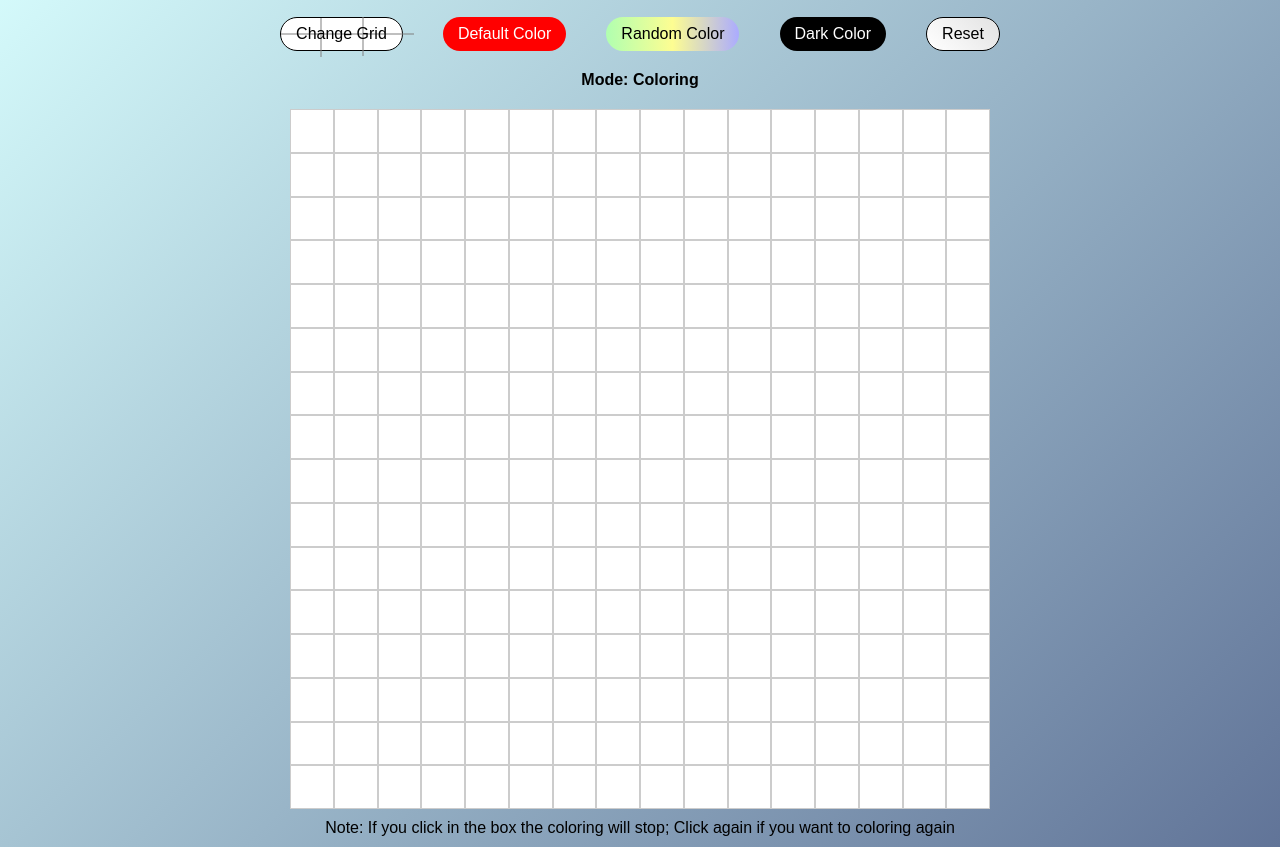
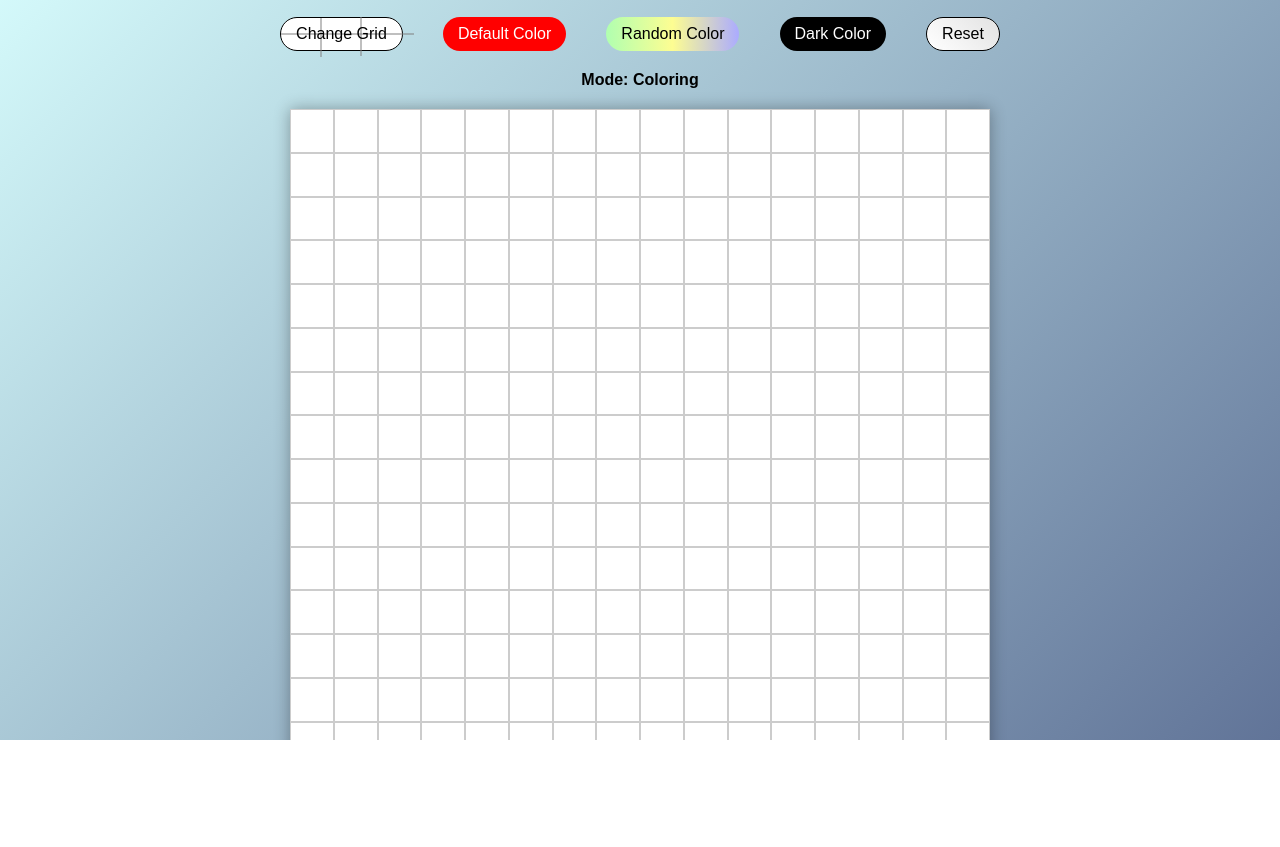
Before and after one commit to Fekx-R/Etch-a-Sketch_Project, a plain HTML site: page index.html in a window 1280 px wide. Shown: the part 60-907 px from the top of the page. After the commit the page ends 800 px from the top, so only its background shows below. Drawn offline with Linux system fonts and the light colour scheme.

Commit message:
adding more style css

```diff
--- a/index.html
+++ b/index.html
@@ -9,6 +9,7 @@
     <title>Etch a sketch</title>
 </head>
 <body>
+    <div class="background">
         <h1>Sketch Project</h1>
         <div class="buttons">
             <button id="change-grid">Change Grid<span></span></button>
@@ -20,7 +21,7 @@
         <div class="mode">Mode: Coloring</div>
         <div id="container"></div>
         <p>Note: If you click in the box the coloring will stop; Click again if you want to coloring again</p>
-
+    </div>
     <script src="script.js"></script>
 </body>
 </html>
--- a/style.css
+++ b/style.css
@@ -5,8 +5,11 @@
     font-family: 'poppins', sans-serif;
 }
 
-body {
+.background {
+    width: 100vw;
+    height: 100vh;
     background: linear-gradient(135deg, rgb(215, 253, 253), rgb(97, 116, 152));
+    overflow: hidden;
 }
 
 #container {
@@ -14,6 +17,7 @@ body {
     height: 700px;
     display: grid;
     margin: 0 auto;
+    box-shadow: 0 0 15px 0 rgba(0, 0, 0, 0.322);
 }
 
 
@@ -103,7 +107,7 @@ span::before {
     content: '';
     position: absolute;
     top: -8px;
-    left: -24px;
+    left: -26px;
     height: 39px;
     width: 1px;
     background-color: gray;
```
Lines whose indentation alone changed are shown as unchanged.
